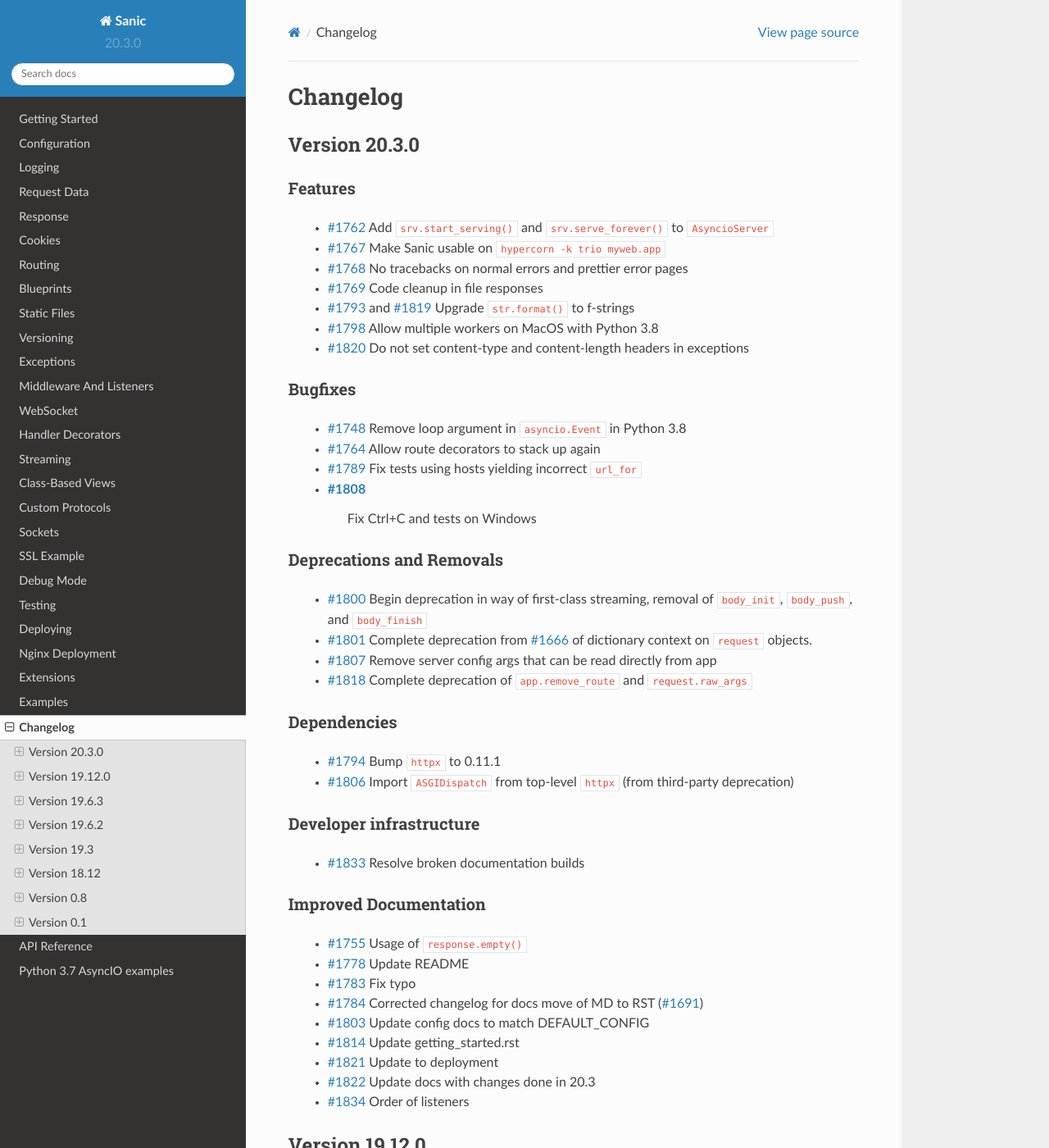
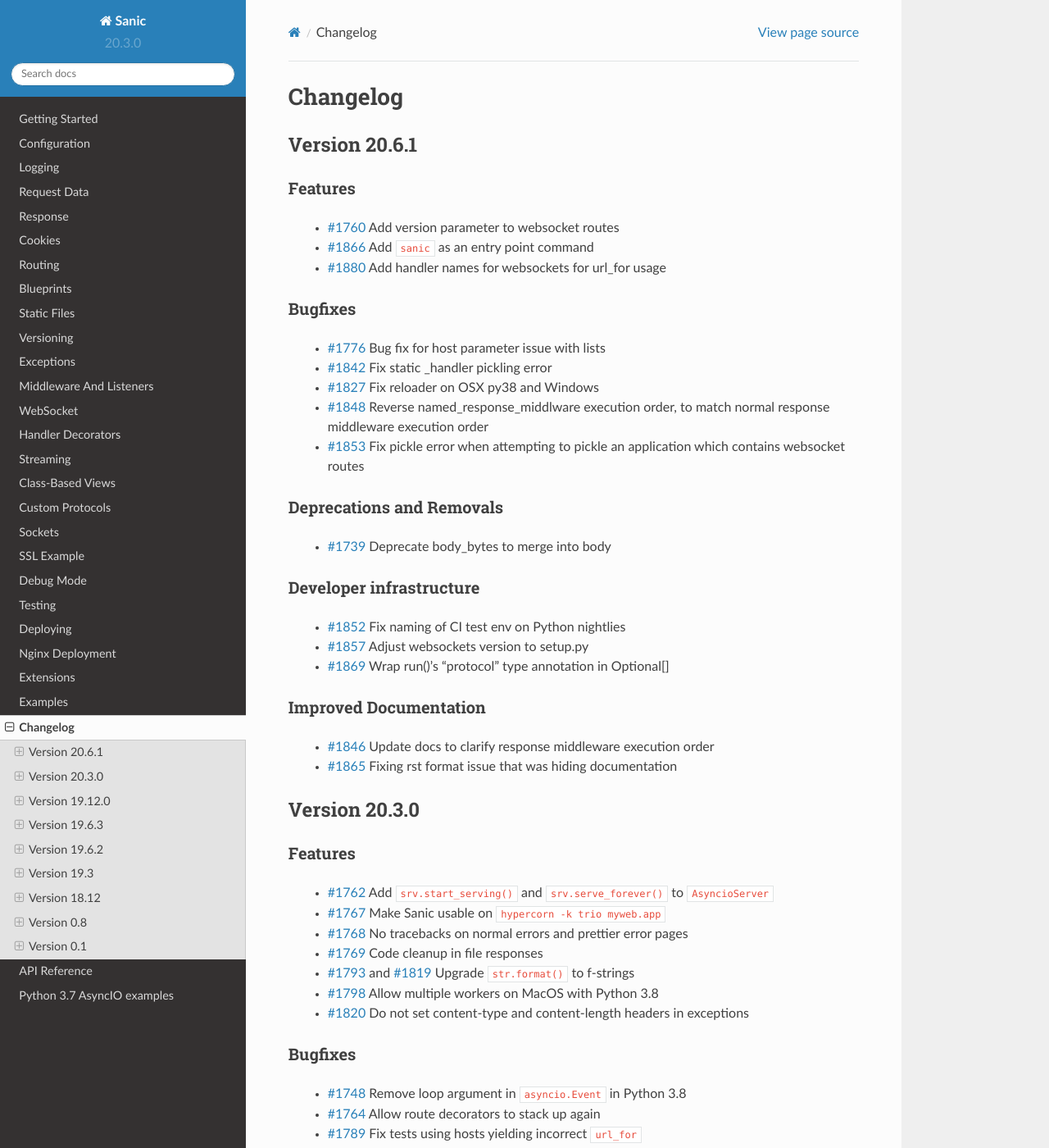
Before and after one commit to sanic-org/sanic, a Sphinx documentation site: the page built from docs/sanic/changelog.rst, in a window 1280 px wide and 1400 px high. Shown: the whole window at 82% size. Built offline with Sphinx 7.4.7 and the Read the Docs theme 2.0.0, drawn with Linux system fonts in a browser that asks for light colours.

Commit message:
CHANGELOG for v 20.6 and documentation change for sanic command (#1881)
* CHANGELOG for v 20.6 and documentation change for sanic command

* Update CHANGELOG.rst

20.6.0 and 20.6.1 are the same release. One change from `blueprints` had not made it in by accident, therefore the second subsequent release.

```diff
--- a/CHANGELOG.rst
+++ b/CHANGELOG.rst
@@ -1,3 +1,78 @@
+Version 20.6.1
+===============
+
+Features
+********
+
+  *
+    `#1760 <https://github.com/huge-success/sanic/pull/1760>`_
+    Add version parameter to websocket routes
+
+  *
+    `#1866 <https://github.com/huge-success/sanic/pull/1866>`_
+    Add ``sanic`` as an entry point command
+
+  *
+    `#1880 <https://github.com/huge-success/sanic/pull/1880>`_
+    Add handler names for websockets for url_for usage
+
+Bugfixes
+********
+
+  *
+    `#1776 <https://github.com/huge-success/sanic/pull/1776>`_
+    Bug fix for host parameter issue with lists
+
+  *
+    `#1842 <https://github.com/huge-success/sanic/pull/1842>`_
+    Fix static _handler pickling error
+
+  *
+    `#1827 <https://github.com/huge-success/sanic/pull/1827>`_
+    Fix reloader on OSX py38 and Windows
+
+  *
+    `#1848 <https://github.com/huge-success/sanic/pull/1848>`_
+    Reverse named_response_middlware execution order, to match normal response middleware execution order
+
+  *
+    `#1853 <https://github.com/huge-success/sanic/pull/1853>`_
+    Fix pickle error when attempting to pickle an application which contains websocket routes
+
+Deprecations and Removals
+*************************
+
+  *
+    `#1739 <https://github.com/huge-success/sanic/pull/1739>`_
+    Deprecate body_bytes to merge into body
+
+Developer infrastructure
+************************
+
+  *
+    `#1852 <https://github.com/huge-success/sanic/pull/1852>`_
+    Fix naming of CI test env on Python nightlies
+
+  *
+    `#1857 <https://github.com/huge-success/sanic/pull/1857>`_
+    Adjust websockets version to setup.py
+
+  *
+    `#1869 <https://github.com/huge-success/sanic/pull/1869>`_
+    Wrap run()'s "protocol" type annotation in Optional[]
+
+
+Improved Documentation
+**********************
+
+  *
+    `#1846 <https://github.com/huge-success/sanic/pull/1846>`_
+    Update docs to clarify response middleware execution order
+
+  *
+    `#1865 <https://github.com/huge-success/sanic/pull/1865>`_
+    Fixing rst format issue that was hiding documentation
+
 Version 20.3.0
 ===============
 
--- a/docs/sanic/deploying.rst
+++ b/docs/sanic/deploying.rst
@@ -49,6 +49,12 @@
 If you like using command line arguments, you can launch a Sanic webserver by
 executing the module. For example, if you initialized Sanic as `app` in a file
 named `server.py`, you could run the server like so:
+
+::
+
+    sanic server.app --host=0.0.0.0 --port=1337 --workers=4
+
+It can also be called directly as a module.
 
 ::
 
```
